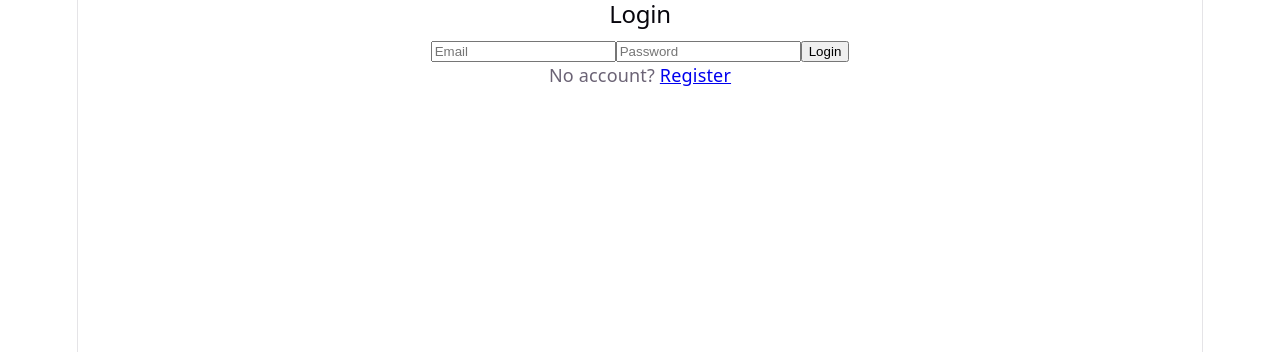
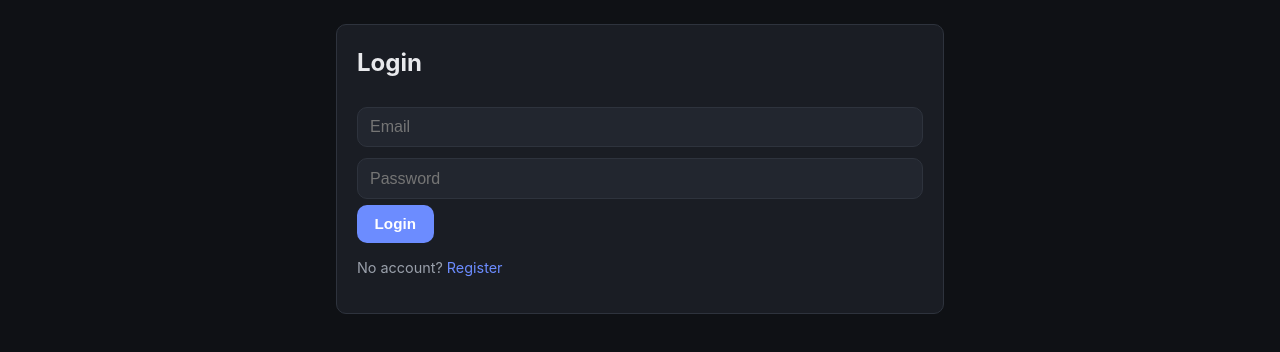
Before and after one commit to beatsbynorth21/ts-academy-quiz-platform, a React (Vite) app in the folder client/: page /login in a window 1280 px wide. Shown: the top 352 px of the page. Built offline with nearby package versions, Linux system fonts and the light colour scheme.

Commit message:
Add dark theme styling, MyAttempts page, ManageQuizzes admin page

```diff
--- a/client/src/App.jsx
+++ b/client/src/App.jsx
@@ -9,6 +9,7 @@ import TakeQuiz from './pages/TakeQuiz';
 import Results from './pages/Results';
 import CreateQuiz from './pages/CreateQuiz';
 import ManageQuizzes from './pages/ManageQuizzes';
+import MyAttempts from './pages/MyAttempts';
 
 function App() {
   return (
@@ -26,6 +27,9 @@ function App() {
           <Route path="/results" element={
             <PrivateRoute><Results /></PrivateRoute>
           } />
+          <Route path="/my-attempts" element={
+            <PrivateRoute><MyAttempts /></PrivateRoute>
+          } />
           <Route path="/admin/create-quiz" element={
             <AdminRoute><CreateQuiz /></AdminRoute>
           } />
--- a/client/src/index.css
+++ b/client/src/index.css
@@ -1,111 +1,124 @@
 :root {
-  --text: #6b6375;
-  --text-h: #08060d;
-  --bg: #fff;
-  --border: #e5e4e7;
-  --code-bg: #f4f3ec;
-  --accent: #aa3bff;
-  --accent-bg: rgba(170, 59, 255, 0.1);
-  --accent-border: rgba(170, 59, 255, 0.5);
-  --social-bg: rgba(244, 243, 236, 0.5);
-  --shadow:
-    rgba(0, 0, 0, 0.1) 0 10px 15px -3px, rgba(0, 0, 0, 0.05) 0 4px 6px -2px;
-
-  --sans: system-ui, 'Segoe UI', Roboto, sans-serif;
-  --heading: system-ui, 'Segoe UI', Roboto, sans-serif;
-  --mono: ui-monospace, Consolas, monospace;
-
-  font: 18px/145% var(--sans);
-  letter-spacing: 0.18px;
-  color-scheme: light dark;
-  color: var(--text);
-  background: var(--bg);
-  font-synthesis: none;
-  text-rendering: optimizeLegibility;
-  -webkit-font-smoothing: antialiased;
-  -moz-osx-font-smoothing: grayscale;
-
-  @media (max-width: 1024px) {
-    font-size: 16px;
-  }
+  --bg: #0f1115;
+  --surface: #1a1d24;
+  --surface-2: #22262f;
+  --border: #2e333d;
+  --text: #e8e9ec;
+  --text-dim: #9aa0ab;
+  --accent: #6c8cff;
+  --accent-hover: #5678ea;
+  --success: #4ade80;
+  --error: #f87171;
+  --radius: 10px;
 }
 
-@media (prefers-color-scheme: dark) {
-  :root {
-    --text: #9ca3af;
-    --text-h: #f3f4f6;
-    --bg: #16171d;
-    --border: #2e303a;
-    --code-bg: #1f2028;
-    --accent: #c084fc;
-    --accent-bg: rgba(192, 132, 252, 0.15);
-    --accent-border: rgba(192, 132, 252, 0.5);
-    --social-bg: rgba(47, 48, 58, 0.5);
-    --shadow:
-      rgba(0, 0, 0, 0.4) 0 10px 15px -3px, rgba(0, 0, 0, 0.25) 0 4px 6px -2px;
-  }
-
-  #social .button-icon {
-    filter: invert(1) brightness(2);
-  }
-}
+* { box-sizing: border-box; }
 
 body {
   margin: 0;
+  background: var(--bg);
+  color: var(--text);
+  font-family: -apple-system, system-ui, "Segoe UI", Roboto, sans-serif;
+  line-height: 1.5;
 }
 
 #root {
-  width: 1126px;
-  max-width: 100%;
+  max-width: 640px;
   margin: 0 auto;
-  text-align: center;
-  border-inline: 1px solid var(--border);
-  min-height: 100svh;
-  display: flex;
-  flex-direction: column;
-  box-sizing: border-box;
+  padding: 1.5rem 1rem 3rem;
 }
 
-h1,
-h2 {
-  font-family: var(--heading);
-  font-weight: 500;
-  color: var(--text-h);
+h1, h2, h3 { margin-top: 0; }
+
+a {
+  color: var(--accent);
+  text-decoration: none;
+}
+a:hover { text-decoration: underline; }
+
+input, textarea, select {
+  width: 100%;
+  padding: 0.65rem 0.75rem;
+  margin: 0.35rem 0;
+  background: var(--surface-2);
+  border: 1px solid var(--border);
+  border-radius: var(--radius);
+  color: var(--text);
+  font-size: 1rem;
+}
+input:focus, textarea:focus {
+  outline: none;
+  border-color: var(--accent);
 }
 
-h1 {
-  font-size: 56px;
-  letter-spacing: -1.68px;
-  margin: 32px 0;
-  @media (max-width: 1024px) {
-    font-size: 36px;
-    margin: 20px 0;
-  }
+button {
+  padding: 0.65rem 1.1rem;
+  background: var(--accent);
+  color: #fff;
+  border: none;
+  border-radius: var(--radius);
+  font-size: 0.95rem;
+  font-weight: 600;
+  cursor: pointer;
 }
-h2 {
-  font-size: 24px;
-  line-height: 118%;
-  letter-spacing: -0.24px;
-  margin: 0 0 8px;
-  @media (max-width: 1024px) {
-    font-size: 20px;
-  }
+button:hover { background: var(--accent-hover); }
+button:disabled { opacity: 0.6; cursor: not-allowed; }
+button.secondary {
+  background: transparent;
+  border: 1px solid var(--border);
+  color: var(--text);
 }
-p {
-  margin: 0;
+button.secondary:hover { background: var(--surface-2); }
+button.danger { background: var(--error); }
+
+.card {
+  background: var(--surface);
+  border: 1px solid var(--border);
+  border-radius: var(--radius);
+  padding: 1.25rem;
+  margin-bottom: 1rem;
 }
 
-code,
-.counter {
-  font-family: var(--mono);
-  display: inline-flex;
-  border-radius: 4px;
-  color: var(--text-h);
+.page-header {
+  display: flex;
+  justify-content: space-between;
+  align-items: center;
+  margin-bottom: 1.25rem;
+  flex-wrap: wrap;
+  gap: 0.5rem;
 }
 
-code {
-  font-size: 15px;
-  line-height: 135%;
-  padding: 4px 8px;
-  background: var(--code-bg);
+.nav-links {
+  display: flex;
+  gap: 0.75rem;
+  flex-wrap: wrap;
+  margin-bottom: 1.25rem;
 }
+
+.error-text { color: var(--error); font-size: 0.9rem; }
+.success-text { color: var(--success); font-size: 0.9rem; }
+.dim-text { color: var(--text-dim); font-size: 0.9rem; }
+
+.badge {
+  display: inline-block;
+  padding: 0.15rem 0.5rem;
+  border-radius: 999px;
+  font-size: 0.75rem;
+  font-weight: 600;
+}
+.badge.published { background: rgba(74,222,128,0.15); color: var(--success); }
+.badge.draft { background: rgba(248,113,113,0.15); color: var(--error); }
+
+.option-row {
+  display: flex;
+  align-items: center;
+  gap: 0.5rem;
+  padding: 0.5rem 0.75rem;
+  border: 1px solid var(--border);
+  border-radius: var(--radius);
+  margin: 0.35rem 0;
+  background: var(--surface-2);
+}
+.option-row input[type="radio"] { width: auto; margin: 0; }
+
+form { margin-top: 0.5rem; }
--- a/client/src/pages/Login.jsx
+++ b/client/src/pages/Login.jsx
@@ -18,15 +18,14 @@ export default function Login() {
       login(res.data.data);
       navigate('/quizzes');
     } catch (err) {
-      console.error(err);
-      setError(`${err.message} | code: ${err.code} | response: ${JSON.stringify(err.response?.data)}`);
+      setError(err.response?.data?.message || 'Login failed');
     }
   };
 
   return (
-    <div>
+    <div className="card">
       <h2>Login</h2>
-      {error && <p style={{ color: 'red' }}>{error}</p>}
+      {error && <p className="error-text">{error}</p>}
       <form onSubmit={handleSubmit}>
         <input type="email" placeholder="Email" value={email}
           onChange={(e) => setEmail(e.target.value)} required />
@@ -34,7 +33,7 @@ export default function Login() {
           onChange={(e) => setPassword(e.target.value)} required />
         <button type="submit">Login</button>
       </form>
-      <p>No account? <Link to="/register">Register</Link></p>
+      <p className="dim-text">No account? <Link to="/register">Register</Link></p>
     </div>
   );
 }
--- /dev/null
+++ b/client/src/pages/MyAttempts.jsx
@@ -0,0 +1,47 @@
+import { useEffect, useState } from 'react';
+import { Link } from 'react-router-dom';
+import api from '../api';
+
+export default function MyAttempts() {
+  const [attempts, setAttempts] = useState([]);
+  const [error, setError] = useState('');
+  const [loading, setLoading] = useState(true);
+
+  useEffect(() => {
+    api.get('/quizzes/my-attempts')
+      .then((res) => setAttempts(res.data.data))
+      .catch((err) => setError(err.response?.data?.message || err.message))
+      .finally(() => setLoading(false));
+  }, []);
+
+  if (loading) return <p className="dim-text">Loading your attempts...</p>;
+
+  return (
+    <div>
+      <div className="page-header">
+        <h2>My Attempts</h2>
+      </div>
+      <p><Link to="/quizzes">← Back to quizzes</Link></p>
+      {error && <p className="error-text">{error}</p>}
+      {attempts.length === 0 && !error && (
+        <p className="dim-text">You haven't taken any quizzes yet.</p>
+      )}
+      {attempts.map((attempt) => {
+        const pct = Math.round((attempt.score / attempt.totalQuestions) * 100);
+        return (
+          <div className="card" key={attempt._id}>
+            <div className="page-header" style={{ marginBottom: '0.5rem' }}>
+              <h3 style={{ margin: 0 }}>{attempt.quiz?.title || 'Deleted quiz'}</h3>
+              <span className={`badge ${pct >= 50 ? 'published' : 'draft'}`}>
+                {attempt.score}/{attempt.totalQuestions} ({pct}%)
+              </span>
+            </div>
+            <p className="dim-text">
+              {new Date(attempt.createdAt).toLocaleString()}
+            </p>
+          </div>
+        );
+      })}
+    </div>
+  );
+}
--- a/client/src/pages/Register.jsx
+++ b/client/src/pages/Register.jsx
@@ -19,15 +19,14 @@ export default function Register() {
       login(res.data.data);
       navigate('/quizzes');
     } catch (err) {
-      console.error(err);
-      setError(`${err.message} | code: ${err.code} | response: ${JSON.stringify(err.response?.data)}`);
+      setError(err.response?.data?.message || 'Registration failed');
     }
   };
 
   return (
-    <div>
+    <div className="card">
       <h2>Register</h2>
-      {error && <p style={{ color: 'red' }}>{error}</p>}
+      {error && <p className="error-text">{error}</p>}
       <form onSubmit={handleSubmit}>
         <input placeholder="Name" value={name}
           onChange={(e) => setName(e.target.value)} required />
@@ -37,7 +36,7 @@ export default function Register() {
           onChange={(e) => setPassword(e.target.value)} required />
         <button type="submit">Register</button>
       </form>
-      <p>Have an account? <Link to="/login">Login</Link></p>
+      <p className="dim-text">Have an account? <Link to="/login">Login</Link></p>
     </div>
   );
 }
--- a/client/src/pages/Results.jsx
+++ b/client/src/pages/Results.jsx
@@ -6,17 +6,19 @@ export default function Results() {
 
   if (!result) {
     return (
-      <div>
-        <p>No results to show.</p>
+      <div className="card">
+        <p className="dim-text">No results to show.</p>
         <Link to="/quizzes">Back to quizzes</Link>
       </div>
     );
   }
 
   return (
-    <div>
+    <div className="card">
       <h2>Results</h2>
-      <p>You scored {result.score} out of {result.totalQuestions}</p>
+      <p style={{ fontSize: '1.3rem' }}>
+        You scored <strong>{result.score}</strong> out of <strong>{result.totalQuestions}</strong>
+      </p>
       <Link to="/quizzes">Back to quizzes</Link>
     </div>
   );
--- a/client/src/pages/TakeQuiz.jsx
+++ b/client/src/pages/TakeQuiz.jsx
@@ -39,21 +39,23 @@ export default function TakeQuiz() {
     }
   };
 
-  if (loading) return <p>Loading quiz...</p>;
-  if (error && !quiz) return <p style={{ color: 'red' }}>{error}</p>;
+  if (loading) return <p className="dim-text">Loading quiz...</p>;
+  if (error && !quiz) return <p className="error-text">{error}</p>;
   if (!quiz) return null;
 
   return (
     <div>
-      <h2>{quiz.title}</h2>
-      <p>{quiz.description}</p>
-      {error && <p style={{ color: 'red' }}>{error}</p>}
+      <div className="card">
+        <h2>{quiz.title}</h2>
+        <p className="dim-text">{quiz.description}</p>
+      </div>
+      {error && <p className="error-text">{error}</p>}
       <form onSubmit={handleSubmit}>
         {quiz.questions.map((q, qIndex) => (
-          <div key={qIndex} style={{ marginBottom: '1.5rem' }}>
+          <div className="card" key={qIndex}>
             <p><strong>{qIndex + 1}. {q.questionText}</strong></p>
             {q.options.map((option, oIndex) => (
-              <label key={oIndex} style={{ display: 'block' }}>
+              <label className="option-row" key={oIndex}>
                 <input
                   type="radio"
                   name={`question-${qIndex}`}
@@ -61,7 +63,7 @@ export default function TakeQuiz() {
                   onChange={() => handleSelect(qIndex, oIndex)}
                   required
                 />
-                {' '}{option}
+                {option}
               </label>
             ))}
           </div>
```
Also changed, not shown: client/src/pages/CreateQuiz.jsx (+19 -19 lines), client/src/pages/QuizList.jsx (+19 -18 lines).
